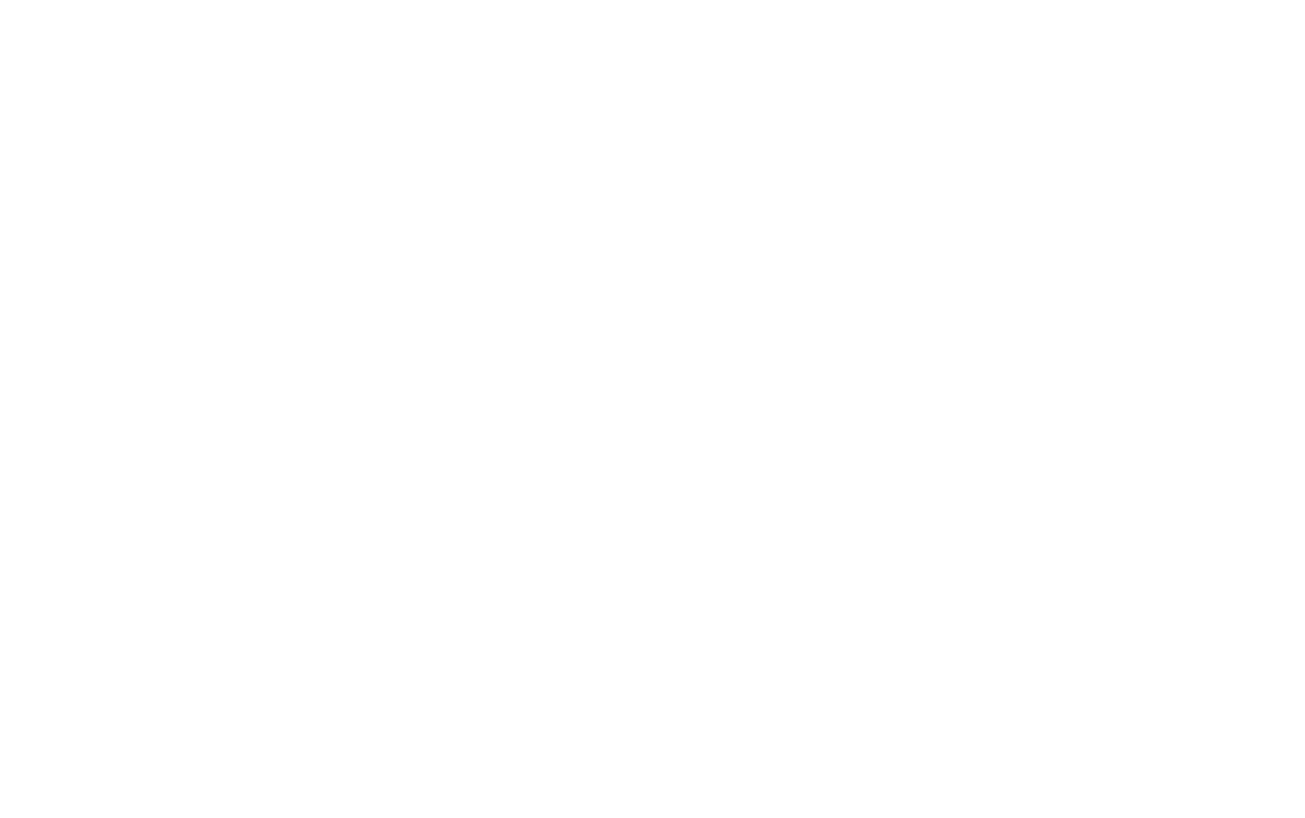
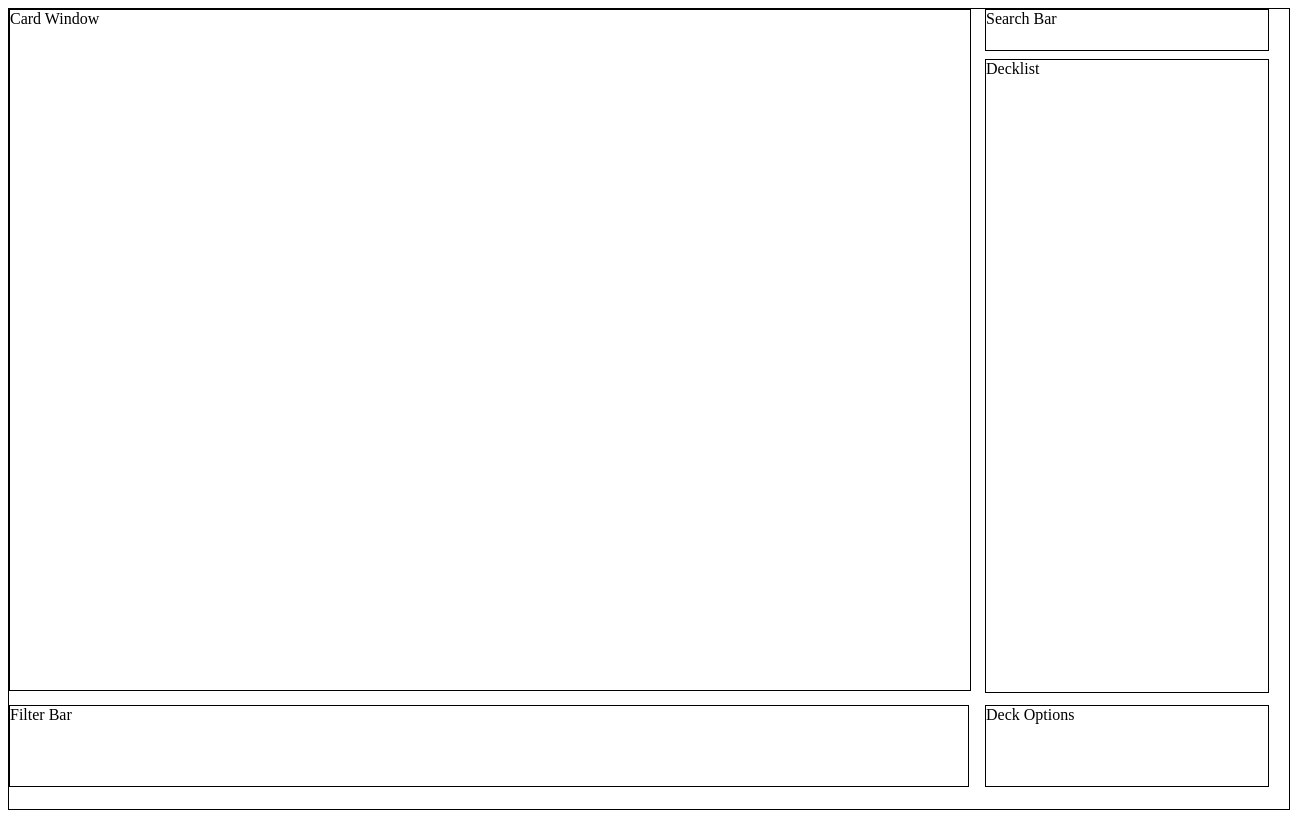
Before and after one commit to anchovey707/HS_Deck_Builder, a React (Create React App) app: page / in a window 1280 px wide. Shown: the whole page, 1305 px wide, since content can reach past the window. Built offline with nearby package versions, Linux system fonts and the light colour scheme.

Commit message:
Create Wireframe

```diff
--- a/src/client/App.js
+++ b/src/client/App.js
@@ -1,15 +1,34 @@
 import React from 'react';
-import './styles/App.css';
+import CardWindow from'./CardWindow';
+import SearchBar from './SearchBar';
+import DeckList from './DeckList';
+import FilterBar from './FilterBar';
+import DeckOptions from './DeckOptions';
 
 function App() {
   return (
-    <div className="App">
-      <div className="container">
-
+    <div className="App" style={styles.App}>
+      <CardWindow/>
+      <div>
+        <SearchBar/>
+        <DeckList/>
       </div>
+      <FilterBar/>
+      <DeckOptions/>
     </div>
   );
 }
 
+const styles = {
+  App:{
+    height: '100vh',
+    width: '100vw',
+    display: 'grid',
+    gridTemplateColumns: '75vw 25vw',
+    gridTemplateRows: '85vh 20vh',
+    gridGap: '1em',
+    border: '1px solid black'
+  }
+}
 
 export default App;
--- /dev/null
+++ b/src/client/CardWindow.js
@@ -0,0 +1,19 @@
+import React from 'react';
+
+
+const CardWindow = () => (
+  <div className='card-window' style={styles.CardWindow}>
+    Card Window
+  </div>
+)
+
+const styles = {
+  CardWindow:{
+    height: '85vh',
+    width: '75vw',
+    border: '1px solid black'
+  }
+}
+
+
+export default CardWindow
--- /dev/null
+++ b/src/client/DeckList.js
@@ -0,0 +1,18 @@
+import React from 'react';
+
+const DeckList = () => (
+  <div className='deck-list' style={styles.DeckList}>
+    Decklist
+  </div>
+)
+
+const styles = {
+  DeckList:{
+    height: '79vh',
+    width: '22vw',
+    marginTop: '1vh',
+    border: '1px solid black'
+  }
+}
+
+export default DeckList;
--- /dev/null
+++ b/src/client/DeckOptions.js
@@ -0,0 +1,17 @@
+import React from 'react';
+
+const DeckOptions = () => (
+  <div className='deck-options' style={styles.DeckOptions}>
+    Deck Options
+  </div>
+)
+
+const styles = {
+  DeckOptions:{
+    height: '10vh',
+    width: '22vw',
+    border:'1px solid black',
+  }
+}
+
+export default DeckOptions;
--- /dev/null
+++ b/src/client/FilterBar.js
@@ -0,0 +1,16 @@
+import React from 'react'
+
+const FilterBar = () => (
+  <div className='filter-bar' style={styles.FilterBar}>
+    Filter Bar
+  </div>
+)
+
+const styles = {
+  FilterBar:{
+    height: '10vh',
+    border:'1px solid black'
+  }
+}
+
+export default FilterBar
--- /dev/null
+++ b/src/client/SearchBar.js
@@ -0,0 +1,17 @@
+import React from 'react';
+
+const SearchBar = () => (
+  <div className='search-bar' style={styles.SearchBar}>
+    Search Bar
+  </div>
+)
+
+const styles = {
+  SearchBar:{
+    height: '5vh',
+    width: '22vw',
+    border: '1px solid black'
+  }
+}
+
+export default SearchBar;
--- a/src/client/styles/App.css
+++ /dev/null
@@ -1,9 +0,0 @@
-body{
-  margin:0;
-  padding:0;
-}
-
-.container{
-  height: 90vh;
-  width: 100vw;
-}
```
